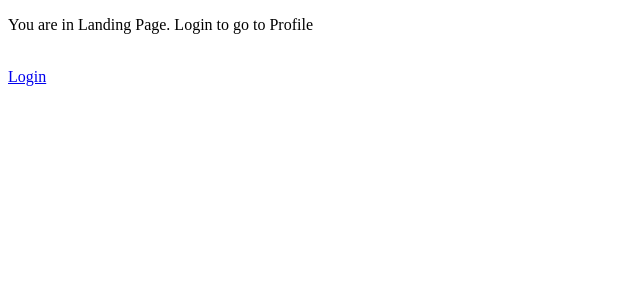
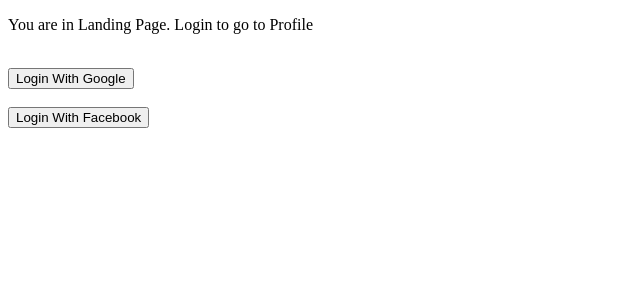
Before and after one commit to manasacharyya25/SocialSignInWithJwtAuthentication, an Angular app in the folder angular-frontend/frontend-app/: page / in a window 1280 px wide. Shown: the top 300 px of the page, without its empty margins (0-640 px from the left). Built offline with nearby package versions, Linux system fonts and the light colour scheme.

Commit message:
Added Social Sign In Buttons

```diff
--- a/angular-frontend/frontend-app/src/app/landing-page/landing-page.component.html
+++ b/angular-frontend/frontend-app/src/app/landing-page/landing-page.component.html
@@ -1,3 +1,6 @@
 <p>You are in Landing Page. Login to go to Profile</p>
 <br />
-<a href="/profile">Login</a>
+<input type="button" (click)="GoogleLogin()" value="Login With Google" />
+<br />
+<br />
+<input type="button" (click)="FbLogin()" value="Login With Facebook" />
--- a/angular-frontend/frontend-app/src/app/landing-page/landing-page.component.ts
+++ b/angular-frontend/frontend-app/src/app/landing-page/landing-page.component.ts
@@ -12,4 +12,12 @@ export class LandingPageComponent implements OnInit {
   ngOnInit(): void {
   }
 
+  GoogleLogin(): void {
+    window.alert("Login with Google");
+  }
+
+  FbLogin(): void {
+    window.alert("Login with Facebook");
+  }
+
 }
```
